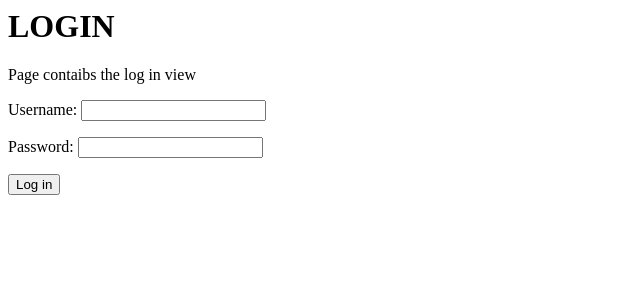
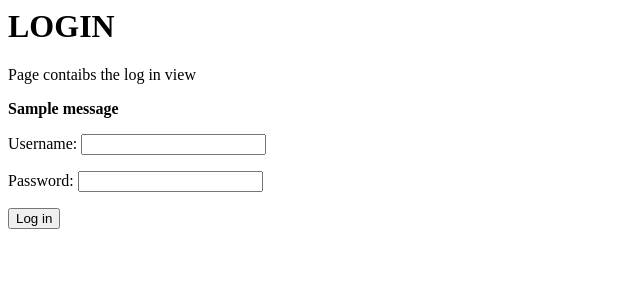
Before and after one commit to kmousaa/Waddle, a Django app: page /log_in/ in a window 1280 px wide. Shown: the top 300 px of the page, without its empty margins (0-640 px from the left). Run offline with Django 4.2, Linux system fonts and the light colour scheme; tables that the repository leaves empty hold one stand-in row (values such as "Sample post"); one stand-in notice (Sample message) is shown.

Commit message:
Add flash error message after  unsucessful login

```diff
--- a/microblogs/templates/log_in.html
+++ b/microblogs/templates/log_in.html
@@ -5,6 +5,9 @@
   <body>
     <h1>LOGIN</h1>
     <p> Page contaibs the log in view </p>
+    {% for message in messages %}
+      <p><b>{{ message }}</b></p>
+    {% endfor %}
     <form action = '{% url 'log_in' %}' method = "post">
       {% csrf_token %}
       {{ form.as_p }}
--- a/microblogs/views.py
+++ b/microblogs/views.py
@@ -1,7 +1,7 @@
 from django.contrib.auth import authenticate,login
 from django.shortcuts import redirect,render
 from .forms import LogInForm,SignUpForm
-
+from django.contrib import messages
 
 
 # Create your views heres.
@@ -20,7 +20,8 @@ def log_in(request):
             if user is not None:
                 login(request,user) #how?
                 return redirect('feed')
-
+        #Add error message
+        messages.add_message(request, messages.ERROR, "The credentials provided is invalid!")
     form = LogInForm()
     return render(request,'log_in.html', {'form' : form}) #view needs to be rendered with form
 
```
Also changed, not shown: microblogs/tests/test_log_in_view.py (+12 -0 lines).
